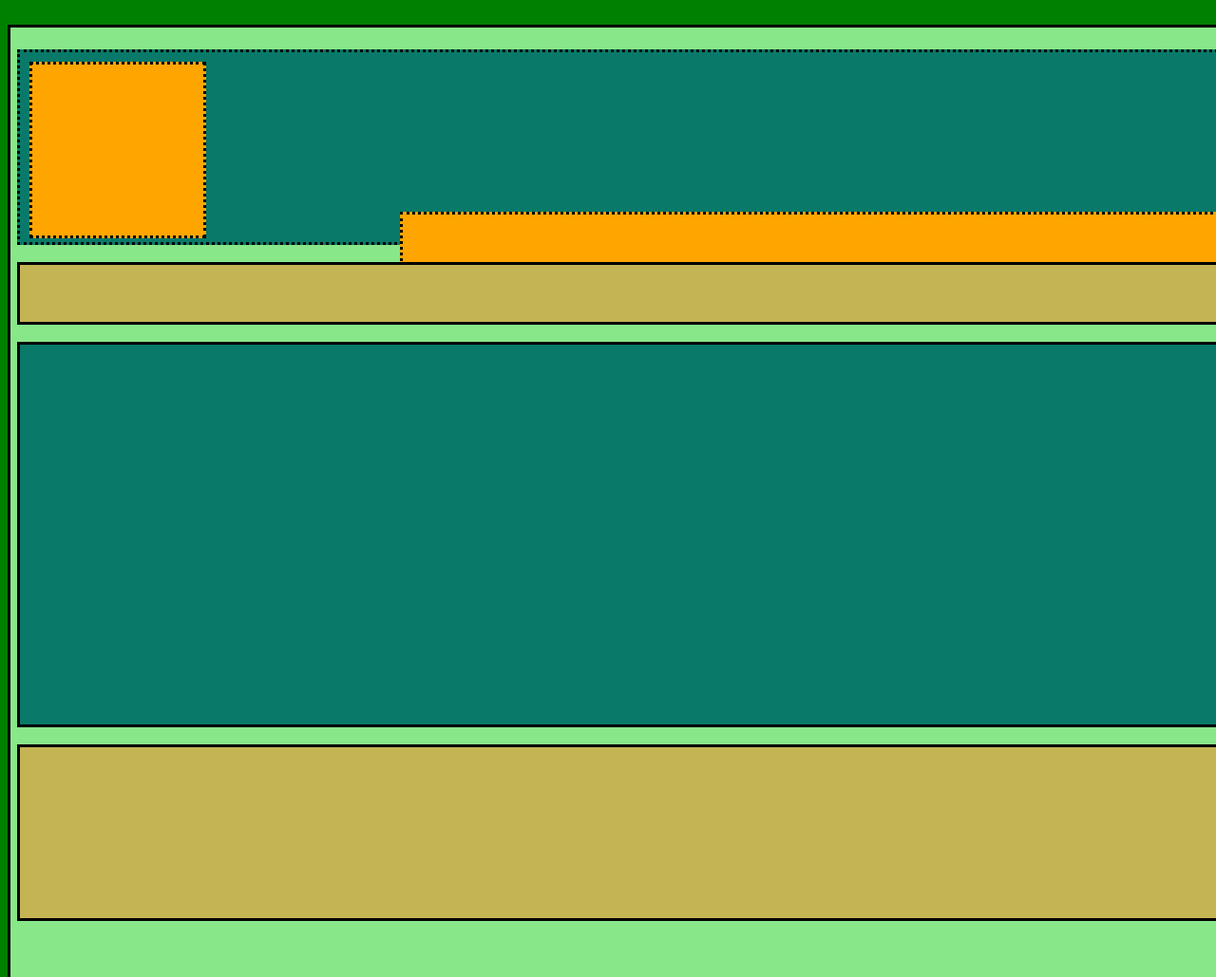
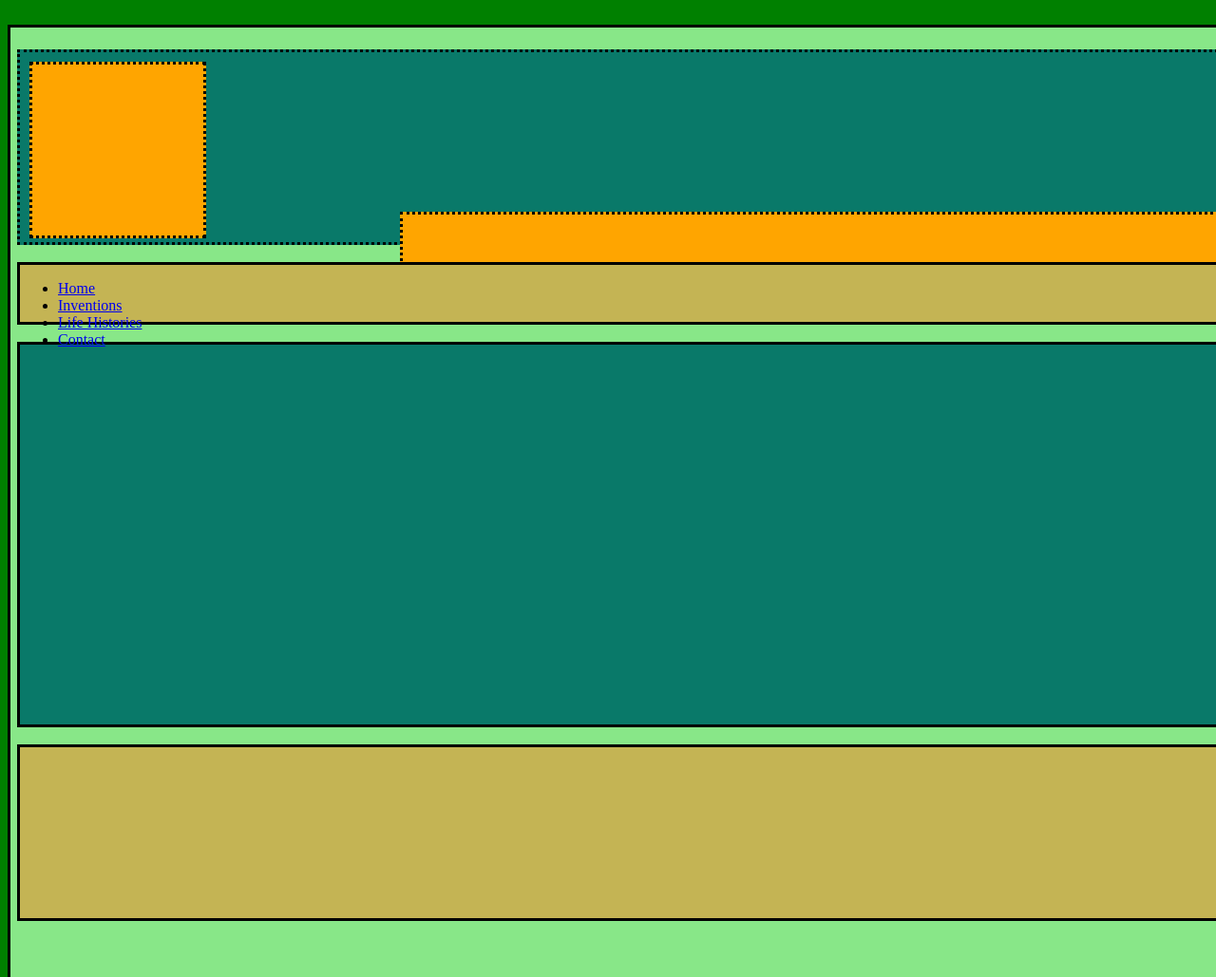
Before and after one commit to cabbage7404/webDesign, a plain HTML site: page index.html in a window 1280 px wide. Shown: the top 1029 px of the page at 95% size. Drawn offline with Linux system fonts and the light colour scheme.

Commit message:
Update index.html

```diff
--- a/index.html
+++ b/index.html
@@ -19,10 +19,12 @@
 
             </div>
             <div class = "navbar">
-
-
-
-
+              <ul>
+                <li><a href = "index.html">Home</a></li>
+                <li><a href = "inventions.html">Inventions</a></li>
+                <li><a href = "life-histories.html">Life Histories</a></li>
+                <li><a href = "contact.html">Contact</a></li>
+              </ul>
             </div>
             <div class = "main">
 
```
